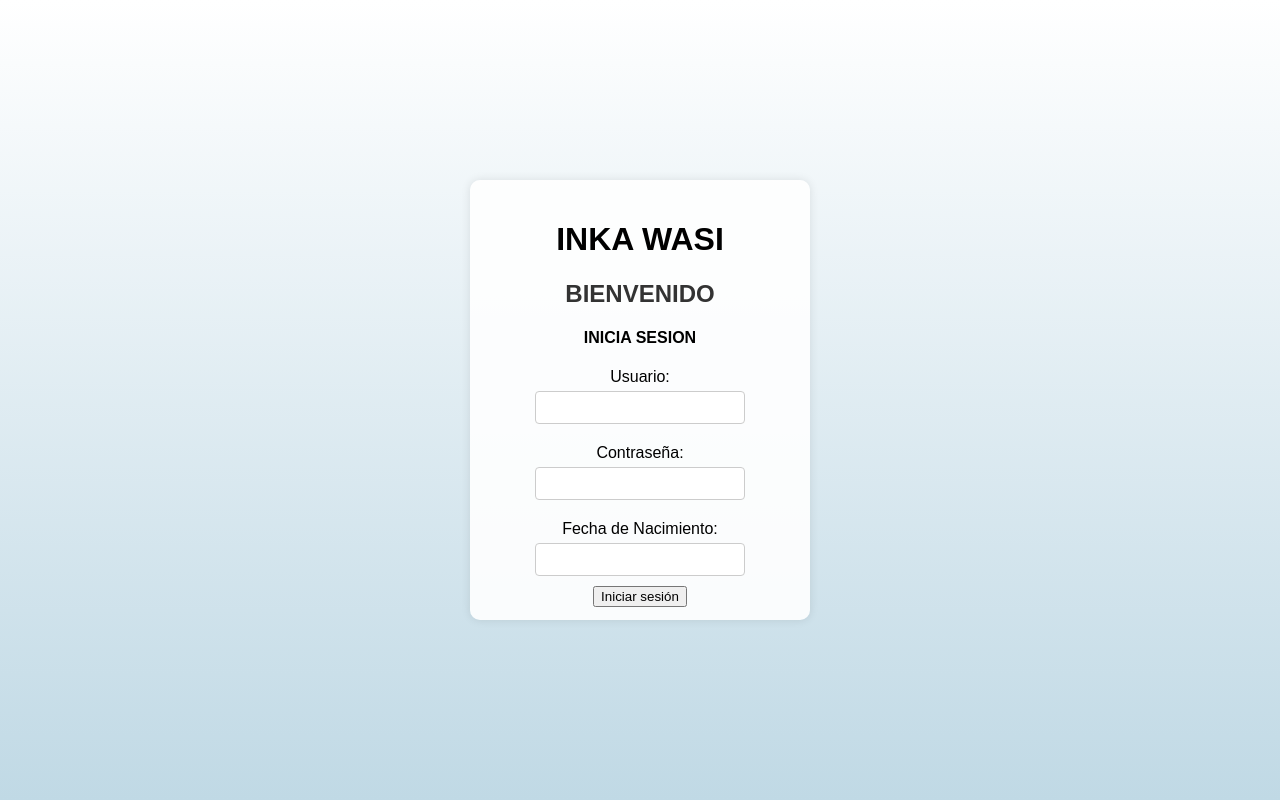
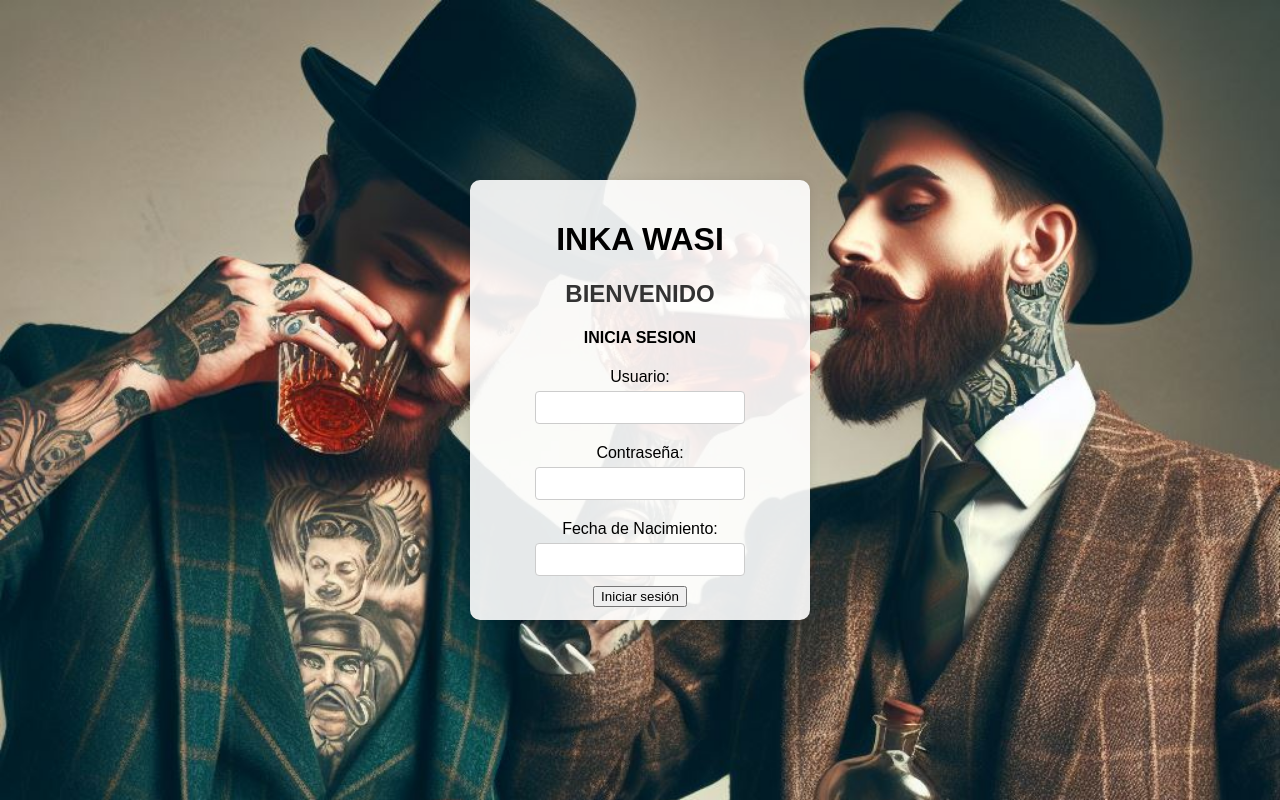
Before and after one commit to Dark230900/Proyecto-Segundo-Parcial, a PHP site: page / in a window 1280 px wide. Run offline with PHP 8.4, Linux system fonts and the light colour scheme; some libraries are stand-ins or nearby versions.

Commit message:
Ultima version

```diff
--- a/css/styleIndex.css
+++ b/css/styleIndex.css
@@ -19,7 +19,7 @@
 }
 
 body {
-    background-image: linear-gradient(to bottom, #ffffff, #c0d9e5); /* Degradado de blanco a azul suave */
+    background-image: url(../img/fondoLogin2.jpeg);
     margin: 0; /* Para eliminar el margen predeterminado del body */
     padding: 0; /* Para eliminar el relleno predeterminado del body */
     font-family: Arial, sans-serif; /* Establecer una fuente de texto predeterminada */
```
